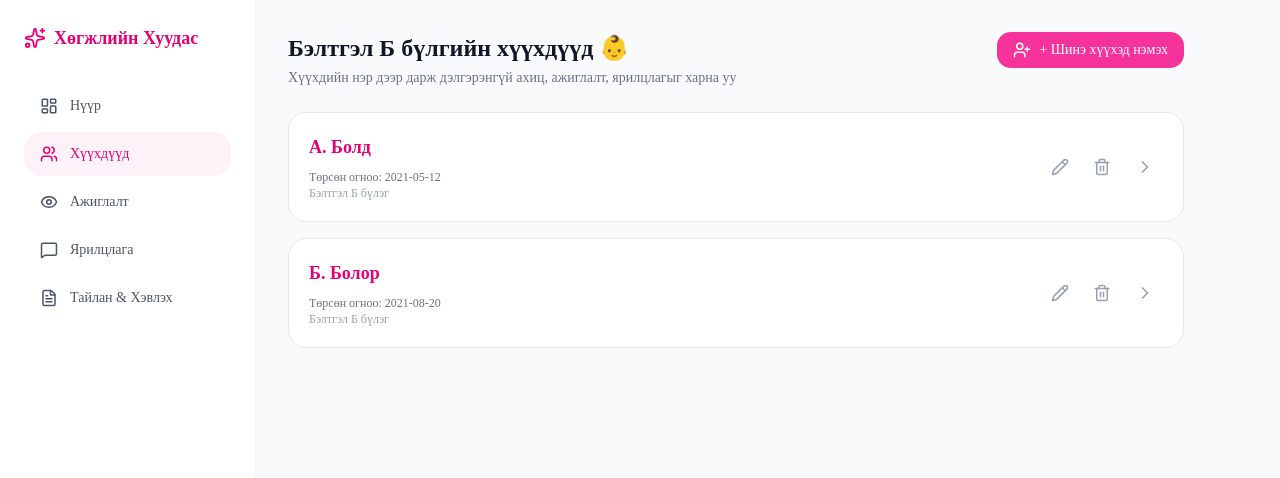
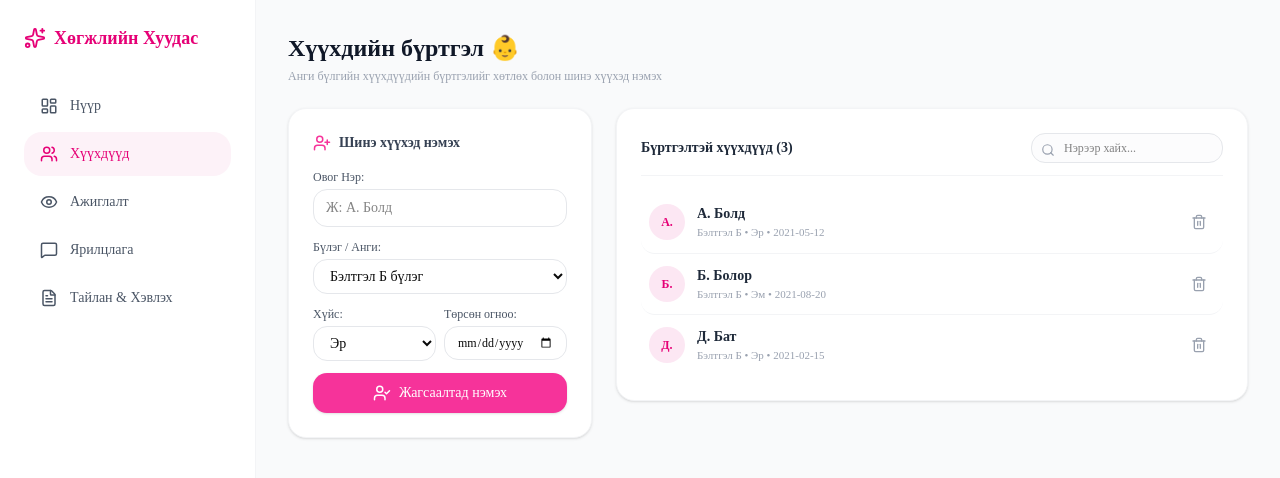
Before and after one commit to munkhtuya9508-cell/kindergarten-app, a Next.js app: page /children in a window 1280 px wide. Shown: the top 478 px of the page. Built offline with nearby package versions, Linux system fonts and the light colour scheme.

Commit message:
Fix add child functionality with state management

```diff
--- a/app/children/page.tsx
+++ b/app/children/page.tsx
@@ -1,93 +1,210 @@
 "use client";
 
-import { useState } from "react";
-import { Pencil, Trash2, ChevronRight, UserPlus } from "lucide-react";
-import Link from "next/link";
+import React, { useState } from "react";
+import { UserPlus, Trash2, Search, UserCheck } from "lucide-react";
+
+interface Child {
+  id: number;
+  name: string;
+  group: string;
+  gender: string;
+  birthDate: string;
+}
 
 export default function ChildrenPage() {
-  const [children, setChildren] = useState([
-    { id: "1", name: "А. Болд", dob: "2021-05-12", group: "Бэлтгэл Б бүлэг" },
-    { id: "2", name: "Б. Болор", dob: "2021-08-20", group: "Бэлтгэл Б бүлэг" },
+  // Бааз дээрх хүүхдүүдийн анхны жагсаалт
+  const [children, setChildren] = useState<Child[]>([
+    { id: 1, name: "А. Болд", group: "Бэлтгэл Б", gender: "Эр", birthDate: "2021-05-12" },
+    { id: 2, name: "Б. Болор", group: "Бэлтгэл Б", gender: "Эм", birthDate: "2021-08-20" },
+    { id: 3, name: "Д. Бат", group: "Бэлтгэл Б", gender: "Эр", birthDate: "2021-02-15" },
   ]);
 
-  const handleDelete = (e: React.MouseEvent, id: string, name: string) => {
-    e.stopPropagation();
-    if (confirm(`${name}-г устгахдаа итгэлтэй байна уу?`)) {
+  // Формын оруулах утгуудын State
+  const [name, setName] = useState("");
+  const [group, setGroup] = useState("Бэлтгэл Б");
+  const [gender, setGender] = useState("Эр");
+  const [birthDate, setBirthDate] = useState("");
+  const [searchQuery, setSearchQuery] = useState("");
+
+  // Шинэ хүүхэд нэмэх функц
+  const handleAddChild = (e: React.FormEvent) => {
+    e.preventDefault();
+
+    if (!name.trim()) {
+      alert("Хүүхдийн нэрийг оруулна уу!");
+      return;
+    }
+
+    const newChild: Child = {
+      id: Date.now(), // Дахин давтагдашгүй ID
+      name,
+      group,
+      gender,
+      birthDate: birthDate || "2021-01-01",
+    };
+
+    // Жагсаалт руу шинэ хүүхдийг нэмэх
+    setChildren([newChild, ...children]);
+
+    // Формын талбаруудыг цэвэрлэх
+    setName("");
+    setBirthDate("");
+  };
+
+  // Хүүхэд устгах функц
+  const handleDeleteChild = (id: number) => {
+    if (confirm("Энэ хүүхдийн мэдээллийг устгахдаа суртай байна уу?")) {
       setChildren(children.filter((child) => child.id !== id));
     }
   };
 
-  const handleEdit = (e: React.MouseEvent, child: any) => {
-    e.stopPropagation();
-    const newName = prompt("Шинэ нэрийг оруулна уу:", child.name);
-    if (newName && newName.trim() !== "") {
-      setChildren(
-        children.map((c) => (c.id === child.id ? { ...c, name: newName } : c))
-      );
-    }
-  };
+  // Хайлтаар шүүж харуулах
+  const filteredChildren = children.filter((child) =>
+    child.name.toLowerCase().includes(searchQuery.toLowerCase())
+  );
 
   return (
-    <div className="max-w-4xl">
-      <div className="flex justify-between items-start mb-6">
-        <div>
-          <h1 className="text-2xl font-bold text-gray-900 flex items-center gap-2">
-            Бэлтгэл Б бүлгийн хүүхдүүд 👶
-          </h1>
-          <p className="text-gray-500 text-sm mt-1">
-            Хүүхдийн нэр дээр дарж дэлгэрэнгүй ахиц, ажиглалт, ярилцлагыг харна уу
-          </p>
-        </div>
-        <button className="bg-pink-500 hover:bg-pink-600 text-white px-4 py-2 rounded-xl text-sm font-medium flex items-center gap-2 transition">
-          <UserPlus size={18} />
-          + Шинэ хүүхэд нэмэх
-        </button>
+    <div className="space-y-6 max-w-5xl">
+      <div>
+        <h1 className="text-2xl font-bold text-gray-900 flex items-center gap-2">
+          Хүүхдийн бүртгэл 👶
+        </h1>
+        <p className="text-xs text-gray-400 mt-1">
+          Анги бүлгийн хүүхдүүдийн бүртгэлийг хөтлөх болон шинэ хүүхэд нэмэх
+        </p>
       </div>
 
-      <div className="space-y-4">
-        {children.map((child) => (
-          <div
-            key={child.id}
-            className="border border-gray-200 rounded-2xl p-5 flex items-center justify-between hover:shadow-md transition bg-white"
-          >
+      <div className="grid grid-cols-1 md:grid-cols-3 gap-6 items-start">
+        {/* ШИНЭ ХҮҮХЭД НЭМЭХ ФОРМ */}
+        <div className="bg-white p-6 rounded-2xl border border-gray-100 shadow-sm space-y-4 md:col-span-1">
+          <h2 className="text-sm font-semibold text-gray-700 flex items-center gap-2">
+            <UserPlus className="text-pink-500" size={18} /> Шинэ хүүхэд нэмэх
+          </h2>
+
+          <form onSubmit={handleAddChild} className="space-y-3">
             <div>
-              <h3 className="text-lg font-semibold text-pink-600">
-                {child.name}
-              </h3>
-              <p className="text-gray-500 text-xs mt-2">
-                Төрсөн огноо: {child.dob}
-              </p>
-              <p className="text-gray-400 text-xs">{child.group}</p>
+              <label className="block text-xs font-medium text-gray-600 mb-1">
+                Овог Нэр:
+              </label>
+              <input
+                type="text"
+                placeholder="Ж: А. Болд"
+                value={name}
+                onChange={(e) => setName(e.target.value)}
+                className="w-full px-3 py-2 rounded-xl border border-gray-200 text-sm focus:outline-none focus:border-pink-500 bg-white"
+                required
+              />
             </div>
 
-            <div className="flex items-center gap-2">
-              <button
-                type="button"
-                onClick={(e) => handleEdit(e, child)}
-                className="p-2 text-gray-400 hover:text-blue-600 hover:bg-blue-50 rounded-lg transition"
-                title="Засах"
+            <div>
+              <label className="block text-xs font-medium text-gray-600 mb-1">
+                Бүлэг / Анги:
+              </label>
+              <select
+                value={group}
+                onChange={(e) => setGroup(e.target.value)}
+                className="w-full px-3 py-2 rounded-xl border border-gray-200 text-sm focus:outline-none focus:border-pink-500 bg-white"
               >
-                <Pencil size={18} />
-              </button>
+                <option value="Бэлтгэл Б">Бэлтгэл Б бүлэг</option>
+                <option value="Бэлтгэл А">Бэлтгэл А бүлэг</option>
+                <option value="Ахлах А">Ахлах А бүлэг</option>
+                <option value="Дунд А">Дунд А бүлэг</option>
+                <option value="Бага А">Бага А бүлэг</option>
+              </select>
+            </div>
 
-              <button
-                type="button"
-                onClick={(e) => handleDelete(e, child.id, child.name)}
-                className="p-2 text-gray-400 hover:text-red-600 hover:bg-red-50 rounded-lg transition"
-                title="Устгах"
-              >
-                <Trash2 size={18} />
-              </button>
+            <div className="grid grid-cols-2 gap-2">
+              <div>
+                <label className="block text-xs font-medium text-gray-600 mb-1">
+                  Хүйс:
+                </label>
+                <select
+                  value={gender}
+                  onChange={(e) => setGender(e.target.value)}
+                  className="w-full px-3 py-2 rounded-xl border border-gray-200 text-sm focus:outline-none focus:border-pink-500 bg-white"
+                >
+                  <option value="Эр">Эр</option>
+                  <option value="Эм">Эм</option>
+                </select>
+              </div>
 
-              <Link
-                href={`/children/${child.id}`}
-                className="p-2 text-gray-400 hover:text-gray-600"
-              >
-                <ChevronRight size={20} />
-              </Link>
+              <div>
+                <label className="block text-xs font-medium text-gray-600 mb-1">
+                  Төрсөн огноо:
+                </label>
+                <input
+                  type="date"
+                  value={birthDate}
+                  onChange={(e) => setBirthDate(e.target.value)}
+                  className="w-full px-3 py-2 rounded-xl border border-gray-200 text-xs focus:outline-none focus:border-pink-500 bg-white"
+                />
+              </div>
+            </div>
+
+            <button
+              type="submit"
+              className="w-full bg-pink-500 hover:bg-pink-600 text-white font-medium py-2.5 rounded-xl text-sm flex items-center justify-center gap-2 shadow-sm transition mt-2"
+            >
+              <UserCheck size={18} /> Жагсаалтад нэмэх
+            </button>
+          </form>
+        </div>
+
+        {/* ХҮҮХДҮҮДИЙН ЖАГСААЛТ */}
+        <div className="bg-white p-6 rounded-2xl border border-gray-100 shadow-sm space-y-4 md:col-span-2">
+          <div className="flex justify-between items-center flex-wrap gap-2 border-b border-gray-100 pb-3">
+            <h2 className="text-sm font-bold text-gray-800">
+              Бүртгэлтэй хүүхдүүд ({filteredChildren.length})
+            </h2>
+
+            {/* Хайлтын хэсэг */}
+            <div className="relative w-48">
+              <Search className="absolute left-2.5 top-2.5 text-gray-400" size={14} />
+              <input
+                type="text"
+                placeholder="Нэрээр хайх..."
+                value={searchQuery}
+                onChange={(e) => setSearchQuery(e.target.value)}
+                className="w-full pl-8 pr-3 py-1.5 rounded-xl border border-gray-200 text-xs focus:outline-none focus:border-pink-500 bg-gray-50/50"
+              />
             </div>
           </div>
-        ))}
+
+          <div className="divide-y divide-gray-100">
+            {filteredChildren.length > 0 ? (
+              filteredChildren.map((child) => (
+                <div
+                  key={child.id}
+                  className="py-3 flex items-center justify-between hover:bg-pink-50/20 px-2 rounded-xl transition"
+                >
+                  <div className="flex items-center gap-3">
+                    <div className="w-9 h-9 rounded-full bg-pink-100 text-pink-600 font-bold text-xs flex items-center justify-center">
+                      {child.name.substring(0, 2)}
+                    </div>
+                    <div>
+                      <p className="text-sm font-bold text-gray-800">{child.name}</p>
+                      <p className="text-[11px] text-gray-400">
+                        {child.group} • {child.gender} • {child.birthDate}
+                      </p>
+                    </div>
+                  </div>
+
+                  <button
+                    onClick={() => handleDeleteChild(child.id)}
+                    className="p-2 text-gray-400 hover:text-red-500 hover:bg-red-50 rounded-lg transition"
+                    title="Устгах"
+                  >
+                    <Trash2 size={16} />
+                  </button>
+                </div>
+              ))
+            ) : (
+              <p className="text-xs text-center text-gray-400 py-8">
+                Бүртгэлтэй хүүхэд олдсонгүй.
+              </p>
+            )}
+          </div>
+        </div>
       </div>
     </div>
   );
```
